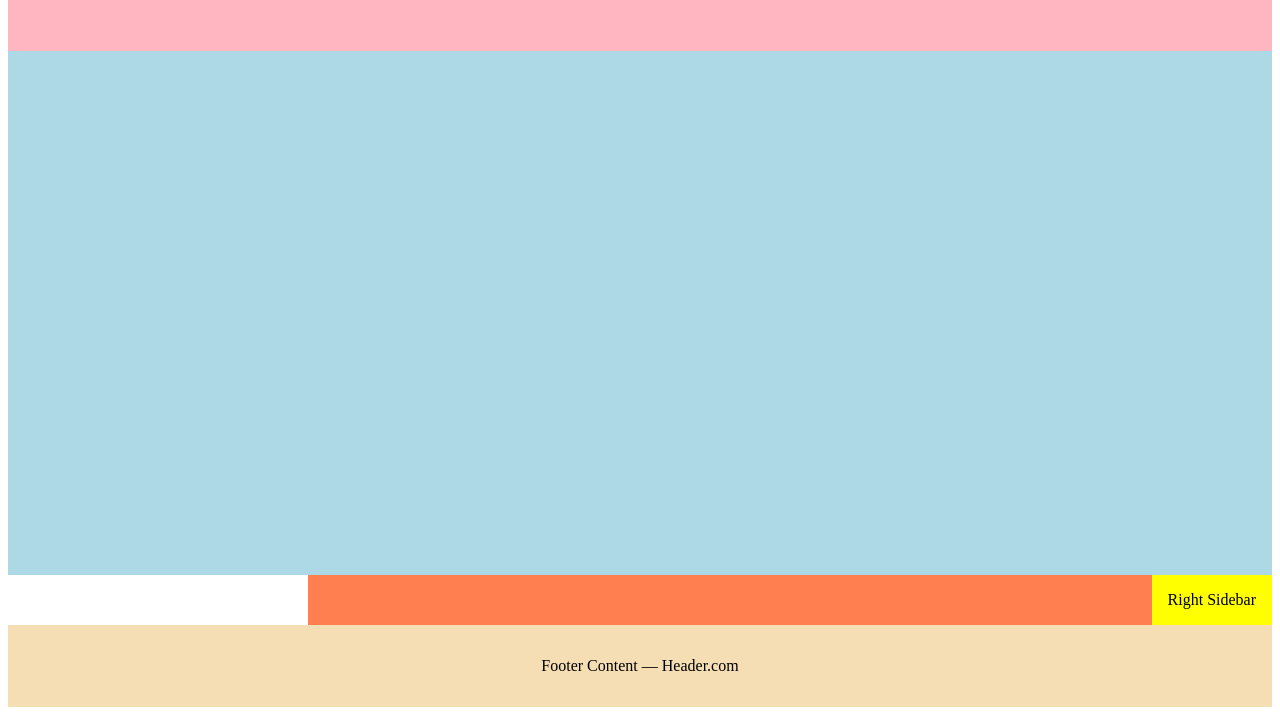
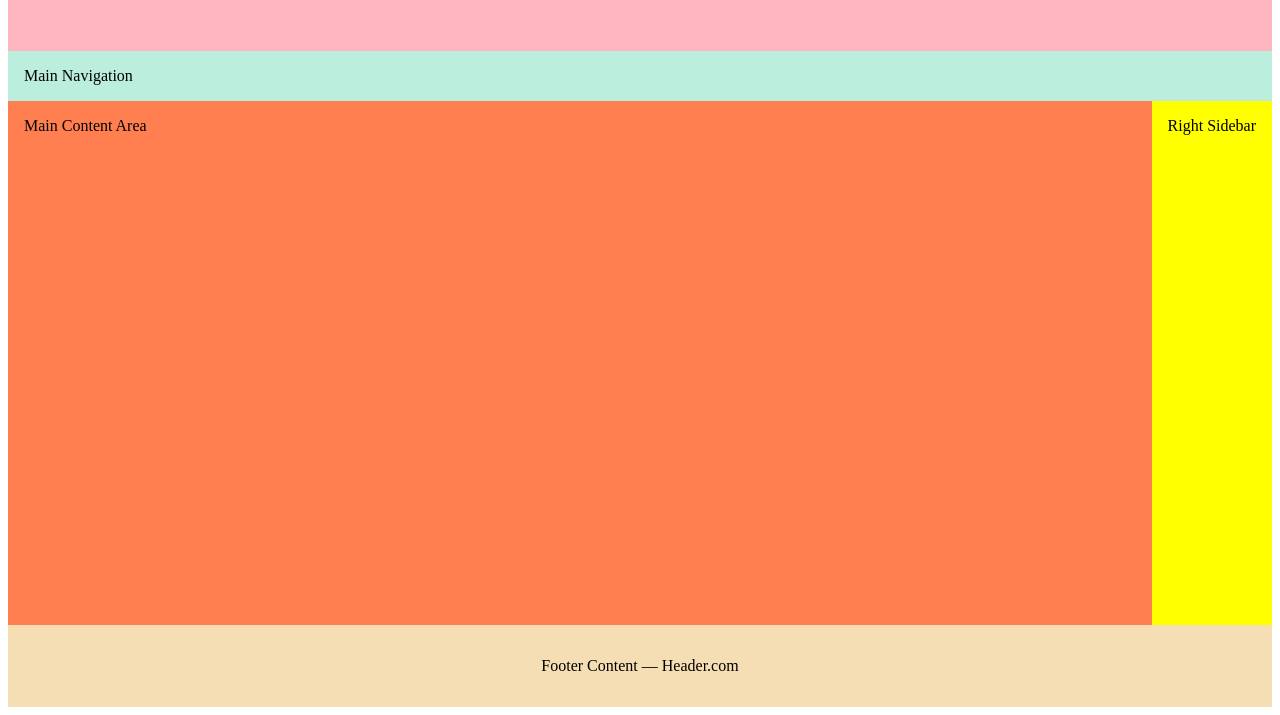
Before and after one commit to cynfonga/wdd230, a plain HTML site: page week01/holygrail.html in a window 1280 px wide. Shown: the part 101-816 px from the top of the page. Drawn offline with Linux system fonts and the light colour scheme; files that its build step writes are made by us from their sources.

Commit message:
init commit

```diff
--- a/week01/holygrail.html
+++ b/week01/holygrail.html
@@ -8,13 +8,12 @@
     <link rel="stylesheet"  href="mystyle.css">
 </head>
 <body>
-   <!-- this content was forked from Google Web Developers 10 Modern Layouts https://youtu.be/qm0IfG1GyZU?t=465-->
-<header>
-  <h1 contenteditable>Header.com</h1>
-</header>
-<nav> </nav>
-<main contenteditable></main>
-<div class="right-sidebar" contenteditable>Right Sidebar</div>
+    <header>
+        <h1 contenteditable>Header.com</h1>
+      </header>
+      <nav>Main Navigation</nav>
+<main contenteditable>Main Content Area</main>
+<aside contenteditable>Right Sidebar</aside>
 <footer contenteditable>Footer Content — Header.com</footer>
 </body>
 </html>
--- a/week01/styles/mystyle.css
+++ b/week01/styles/mystyle.css
@@ -1,37 +1,40 @@
-body {
+* {
+    box-sizing: border-box;
+  }
+  body {
     display: grid;
     height: 100vh;
-    grid-template: auto 1fr auto / 300px 1fr auto;
+    grid-template-columns: 1fr auto;
+    grid-template-rows: auto auto 1fr auto;
   }
 
   header {
     background: lightpink;
     padding: 2rem;
-    grid-column: 1 / 4;
+    grid-column: 1 / 3;
   }
 
-  nav{
-    background:lightblue;
-     grid-column:1/4;}
+  nav {
+    grid-column: 1 / 3;
+    background-color: #bed;
+    padding: 1rem;
+  }
 
   main {
     background: coral;
-    grid-column: 2 / 3;
+    height: 100%;
+    padding: 1rem;
   }
 
-  .right-sidebar {
+  aside {
     background: yellow;
-    grid-column: 3 / 4;
+    grid-column: 2 / 3;
+    padding: 1rem;
   }
 
   footer {
     background: wheat;
     padding: 2rem;
     text-align: center;
-    grid-column: 1 / 4;
+    grid-column: 1 / 3;
   }
-
-  .left-sidebar,
-  .right-sidebar {
-    padding: 1rem;
-  }
```
